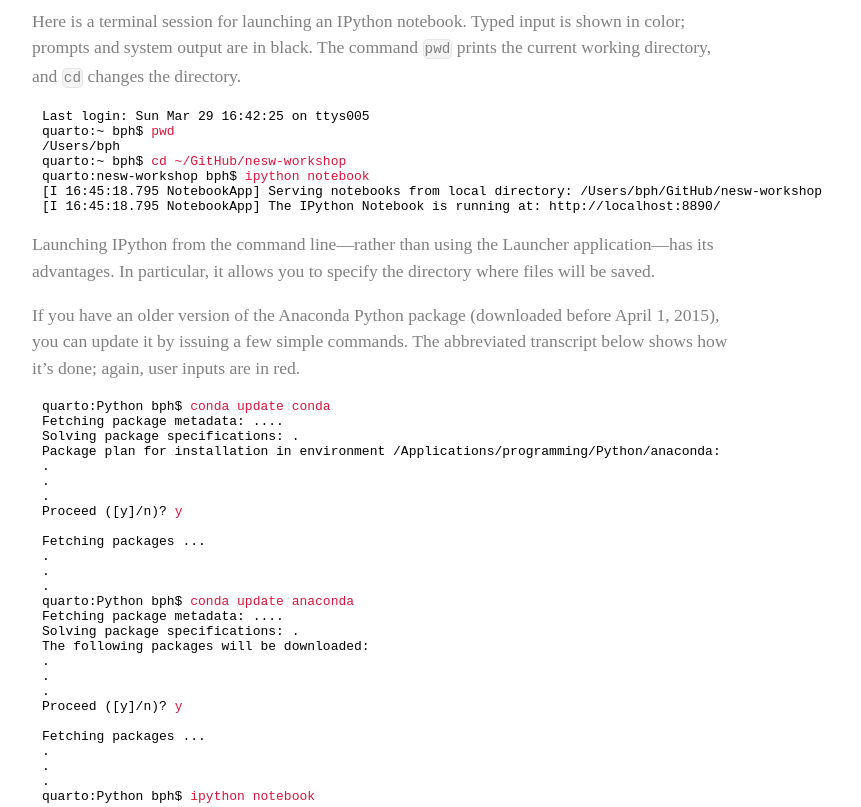
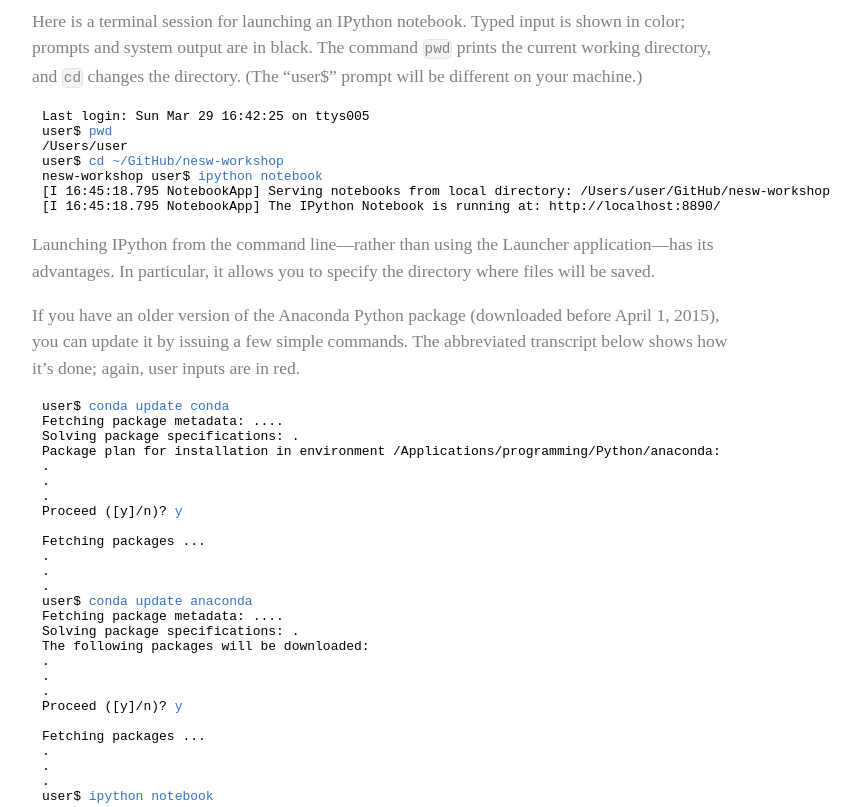
Before and after one commit to bit-player/nesw-workshop, a plain HTML site: page instructions.html in a window 1280 px wide. Shown: the part 5260-6067 px from the top of the page, without its empty margins (258-1119 px from the left). Drawn offline with Linux system fonts and the light colour scheme.

Commit message:
removed bph & quarto in favor of generic user

```diff
--- a/css/workshop.css
+++ b/css/workshop.css
@@ -60,7 +60,7 @@ pre.terminal {
 }
 
 .terminal-input {
-  color: crimson;
+  color: #3772c1;
 }
 
 a {
--- a/instructions.html
+++ b/instructions.html
@@ -126,15 +126,15 @@
 
       <p>All of the procedures described above are done with the familiar point-and-click interface of modern computers. Many programmers would choose to perform the same tasks from the command line. If you are not accustomed to command-line operations, it’s worth spending a few minutes to get acquainted. On a Macintosh, you run the Terminal program, which is generally installed in the Utilities folder. On Windows, Command Prompt is found via Start > All Programs > Accessories.</p>
 
-      <p>Here is a terminal session for launching an IPython notebook. Typed input is shown in color; prompts and system output are in black. The command <code>pwd</code> prints the current working directory, and <code>cd</code> changes the directory.</p>
+      <p>Here is a terminal session for launching an IPython notebook. Typed input is shown in color; prompts and system output are in black. The command <code>pwd</code> prints the current working directory, and <code>cd</code> changes the directory. (The “user$” prompt will be different on your machine.)</p>
 
       <pre class="terminal">
 Last login: Sun Mar 29 16:42:25 on ttys005
-quarto:~ bph$ <span class="terminal-input">pwd</span>
-/Users/bph
-quarto:~ bph$ <span class="terminal-input">cd ~/GitHub/nesw-workshop</span>
-quarto:nesw-workshop bph$ <span class="terminal-input">ipython notebook</span>
-[I 16:45:18.795 NotebookApp] Serving notebooks from local directory: /Users/bph/GitHub/nesw-workshop
+user$ <span class="terminal-input">pwd</span>
+/Users/user
+user$ <span class="terminal-input">cd ~/GitHub/nesw-workshop</span>
+nesw-workshop user$ <span class="terminal-input">ipython notebook</span>
+[I 16:45:18.795 NotebookApp] Serving notebooks from local directory: /Users/user/GitHub/nesw-workshop
 [I 16:45:18.795 NotebookApp] The IPython Notebook is running at: http://localhost:8890/
 </pre>
 
@@ -143,7 +143,7 @@ quarto:nesw-workshop bph$ <span class="terminal-input">ipython notebook</span>
       <p>If you have an older version of the Anaconda Python package (downloaded before April 1, 2015), you can update it by issuing a few simple commands. The abbreviated transcript below shows how it’s done; again, user inputs are in red.</p>
 
 <pre class="terminal">
-quarto:Python bph$ <span class="terminal-input">conda update conda</span>
+user$ <span class="terminal-input">conda update conda</span>
 Fetching package metadata: ....
 Solving package specifications: .
 Package plan for installation in environment /Applications/programming/Python/anaconda:
@@ -156,7 +156,7 @@ Fetching packages ...
 .
 .
 .
-quarto:Python bph$ <span class="terminal-input">conda update anaconda</span>
+user$ <span class="terminal-input">conda update anaconda</span>
 Fetching package metadata: ....
 Solving package specifications: .
 The following packages will be downloaded:
@@ -169,7 +169,7 @@ Fetching packages ...
 .
 .
 .
-quarto:Python bph$ <span class="terminal-input">ipython notebook</span>
+user$ <span class="terminal-input">ipython notebook</span>
 </pre>
 
 
```
